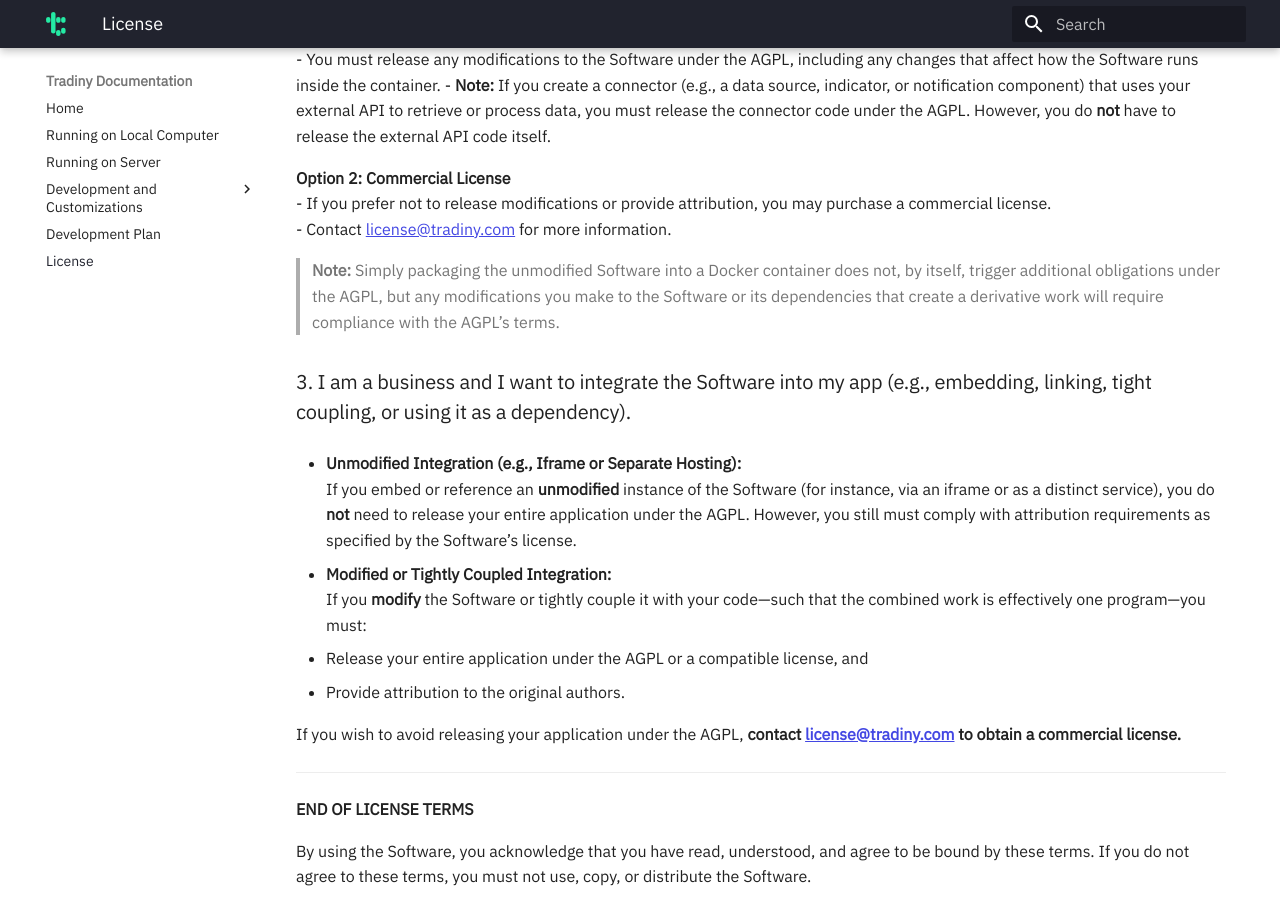
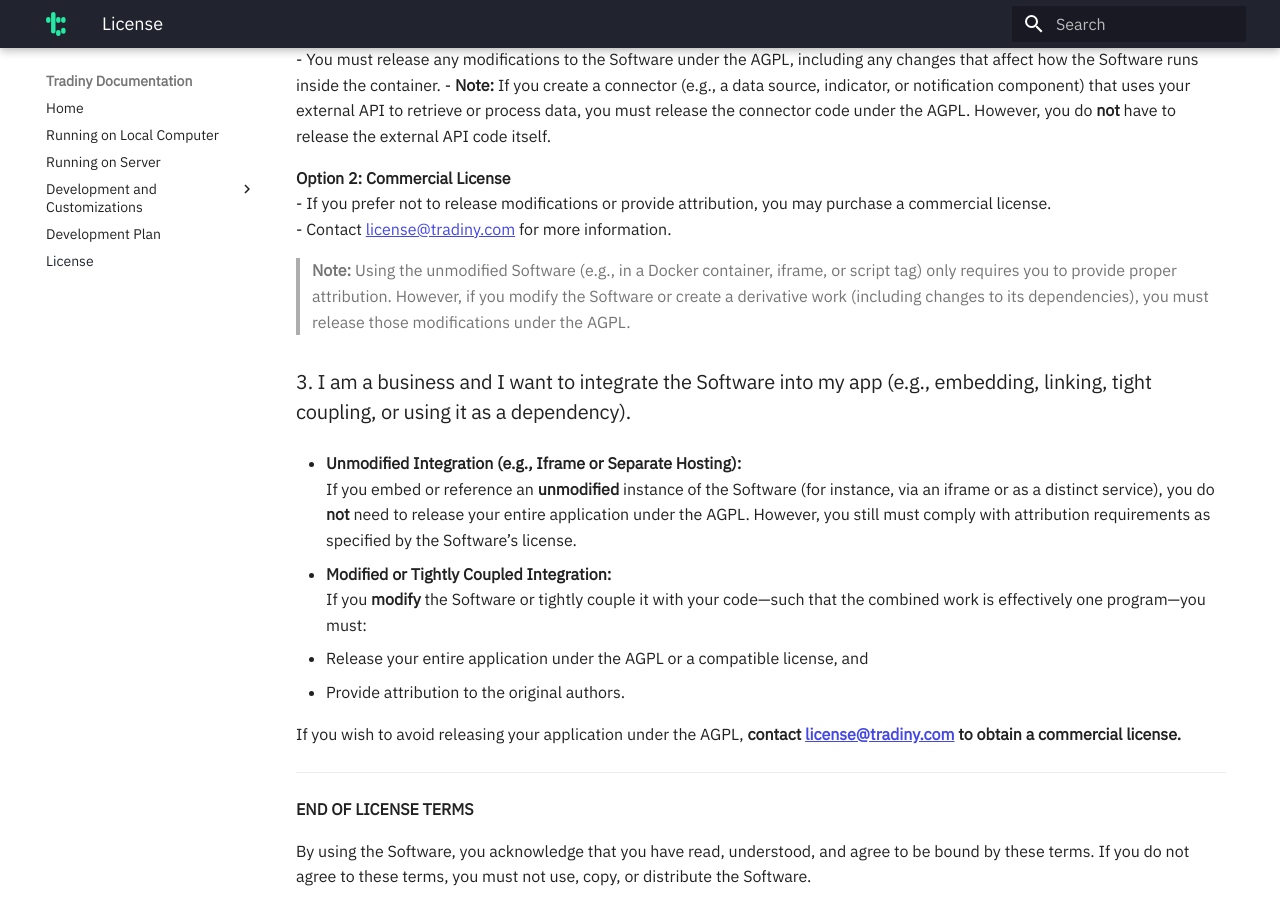
Before and after one commit to tradiny/tradiny, an MkDocs documentation site: the page built from docs/docs/license.md, in a window 1280 px wide and 900 px high, scrolled down 2040 px. Built offline with MkDocs 1.6.1 and Material for MkDocs 9.7.7, drawn with Linux system fonts in a browser that asks for light colours.

Commit message:
FIX: further FAQ license clarifications

```diff
--- a/docs/docs/license.md
+++ b/docs/docs/license.md
@@ -67,7 +67,7 @@
 - If you prefer not to release modifications or provide attribution, you may purchase a commercial license.
 - Contact [license@tradiny.com](mailto:license@tradiny.com) for more information.
 
-> **Note:** Simply packaging the unmodified Software into a Docker container does not, by itself, trigger additional obligations under the AGPL, but any modifications you make to the Software or its dependencies that create a derivative work will require compliance with the AGPL’s terms.
+> **Note:** Using the unmodified Software (e.g., in a Docker container, iframe, or script tag) only requires you to provide proper attribution. However, if you modify the Software or create a derivative work (including changes to its dependencies), you must release those modifications under the AGPL.
 
 ### 3. I am a business and I want to integrate the Software into my app (e.g., embedding, linking, tight coupling, or using it as a dependency).
 
```
Also changed, not shown: LICENSE.md, frontend/LICENSE.md.
